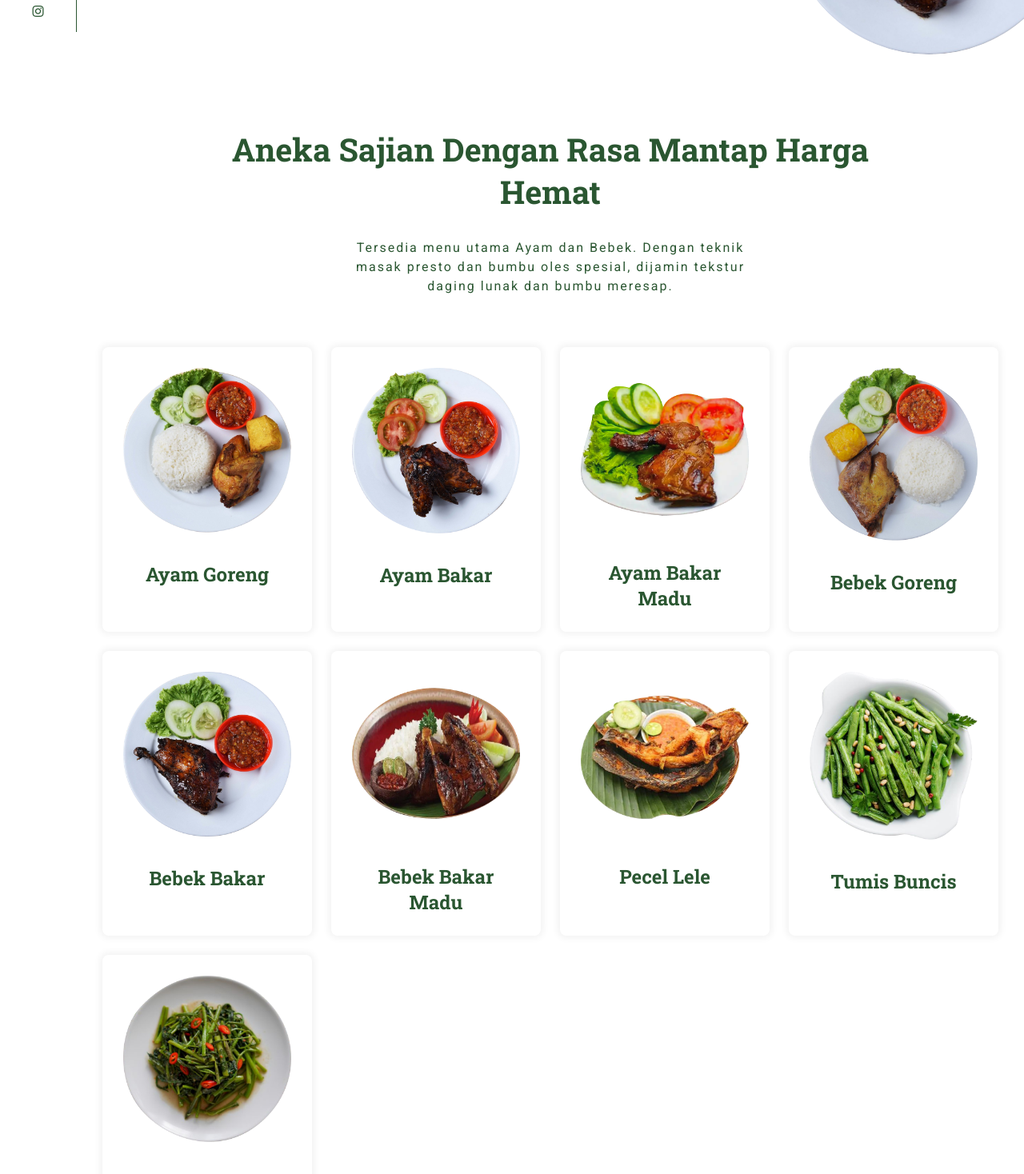
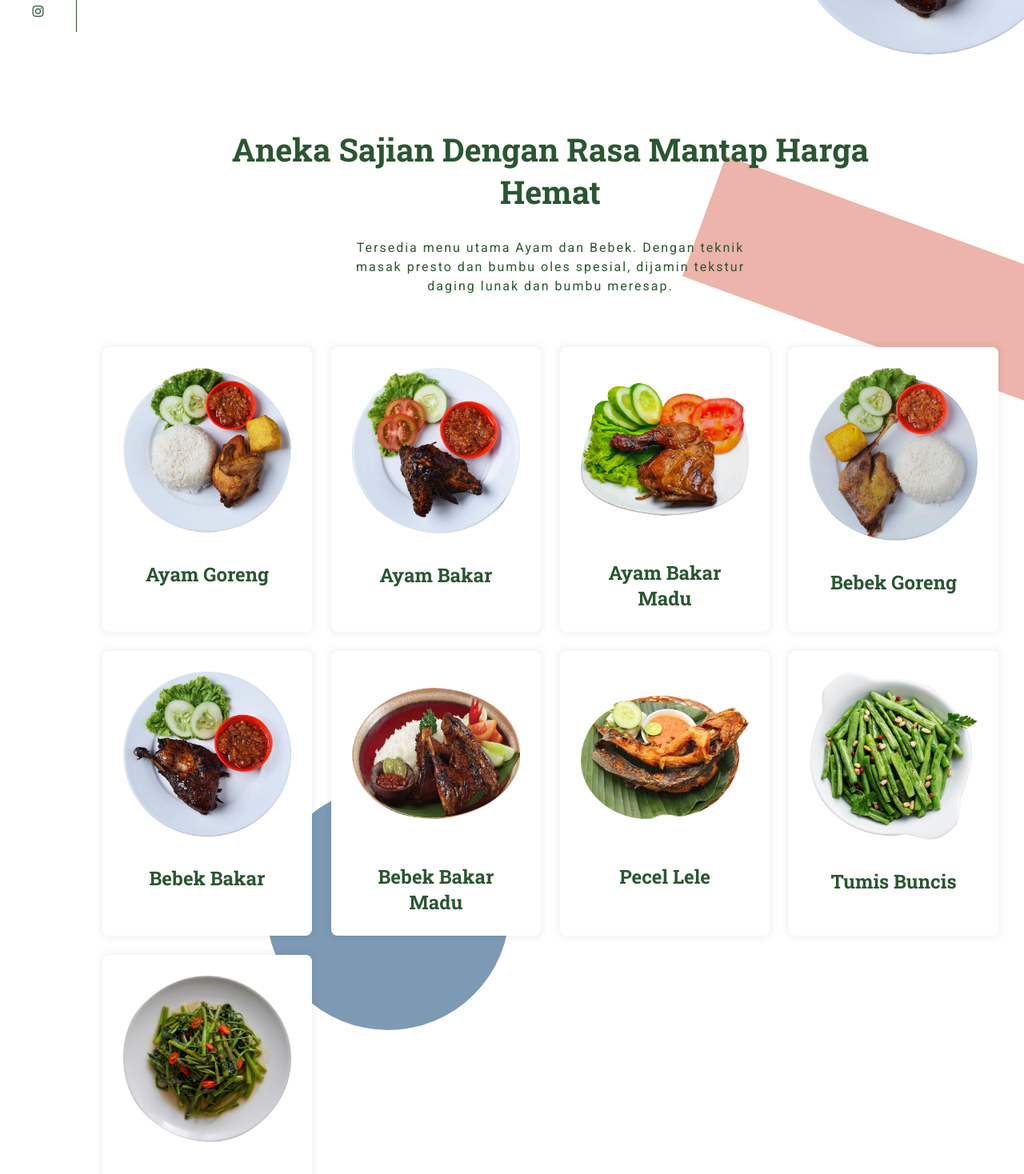
Before and after one commit to DandunAdi/warung-bungsu, a React (Create React App) app: page / in a window 1280 px wide. Shown: the part 720-2188 px from the top of the page at 80% size. Built offline with nearby package versions, Linux system fonts and the light colour scheme.

Commit message:
menu parallax bg

```diff
--- a/src/pages/Menu.js
+++ b/src/pages/Menu.js
@@ -1,4 +1,49 @@
 import styles from "./Menu.module.css";
+import { motion, useTransform, useViewportScroll } from "framer-motion";
+
+const Menu = () => {
+  const { scrollYProgress } = useViewportScroll();
+
+  const yPosFast = useTransform(scrollYProgress, [0.3, 0.9], [0, -450]);
+  const yPosStay = useTransform(scrollYProgress, [0.1, 0.8], [0, 400]);
+  const rotSlow = useTransform(scrollYProgress, [0.1, 0.6], [20, 60]);
+
+  return (
+    <section className={styles.menu}>
+      <div className={styles.title + "  text-center text-primary"}>
+        <h2 className={styles.mainTitle + " lg"}>
+          Aneka Sajian Dengan Rasa Mantap Harga Hemat
+        </h2>
+        <p className={styles.subtitle + " md ls-2"}>
+          Tersedia menu utama Ayam dan Bebek. Dengan teknik masak presto dan
+          bumbu oles spesial, dijamin tekstur daging lunak dan bumbu meresap.
+        </p>
+      </div>
+
+      <div className={styles.content}>
+        {meals.map((meal) => (
+          <div className={styles.card} key={meal.id}>
+            <img src={meal.image} alt={meal.name} />
+            <h3 className={styles.cardTitle + " lead text-center"}>
+              {meal.name}
+            </h3>
+          </div>
+        ))}
+      </div>
+
+      <div className={styles.background}>
+        <motion.div
+          className={styles.pink}
+          style={{ rotateZ: rotSlow, y: yPosStay }}
+        ></motion.div>
+        <motion.div
+          className={styles.blue}
+          style={{ y: yPosFast, x: yPosFast }}
+        ></motion.div>
+      </div>
+    </section>
+  );
+};
 
 const meals = [
   {
@@ -48,31 +93,4 @@ const meals = [
   },
 ];
 
-const Menu = () => {
-  return (
-    <section className={styles.menu}>
-      <div className={styles.title + "  text-center text-primary"}>
-        <h2 className={styles.mainTitle + " lg"}>
-          Aneka Sajian Dengan Rasa Mantap Harga Hemat
-        </h2>
-        <p className={styles.subtitle + " md ls-2"}>
-          Tersedia menu utama Ayam dan Bebek. Dengan teknik masak presto dan
-          bumbu oles spesial, dijamin tekstur daging lunak dan bumbu meresap.
-        </p>
-      </div>
-
-      <div className={styles.content}>
-        {meals.map((meal) => (
-          <div className={styles.card} key={meal.id}>
-            <img src={meal.image} alt={meal.name} />
-            <h3 className={styles.cardTitle + " lead text-center"}>
-              {meal.name}
-            </h3>
-          </div>
-        ))}
-      </div>
-    </section>
-  );
-};
-
 export default Menu;
--- a/src/pages/Menu.module.css
+++ b/src/pages/Menu.module.css
@@ -2,6 +2,7 @@
   margin-top: 3rem;
   min-height: 100vh;
   padding: 2rem;
+  position: relative;
 }
 .title {
   margin: 0 auto;
@@ -23,12 +24,36 @@
   padding: 10%;
   border-radius: 8px;
   transition: all 300ms ease-in-out;
+  background-color: #fff;
+  z-index: 9;
 }
 .card:hover {
   background-color: var(--cream);
 }
 .cardTitle {
   margin-top: 2rem;
+}
+.background {
+}
+
+.pink {
+  width: 40%;
+  height: 10rem;
+  position: absolute;
+  top: 10%;
+  right: -5%;
+  background-color: var(--pink);
+  z-index: -9;
+}
+.blue {
+  width: 19rem;
+  height: 19rem;
+  border-radius: 50%;
+  background-color: var(--blue);
+  position: absolute;
+  left: 20%;
+  top: 60%;
+  z-index: -9;
 }
 
 @media (max-width: 64rem) {
--- a/src/scss/style.scss
+++ b/src/scss/style.scss
@@ -5,6 +5,8 @@
   --greenSecondary: rgb(126, 168, 137);
   --orange: rgb(216, 98, 55);
   --cream: rgb(242, 232, 216);
+  --pink: #ecb4aa;
+  --blue: #7d9ab5;
 }
 
 * {
```
Also changed, not shown: src/dist/style.css, 1 other file (tests, documents, lock files or other folders).
